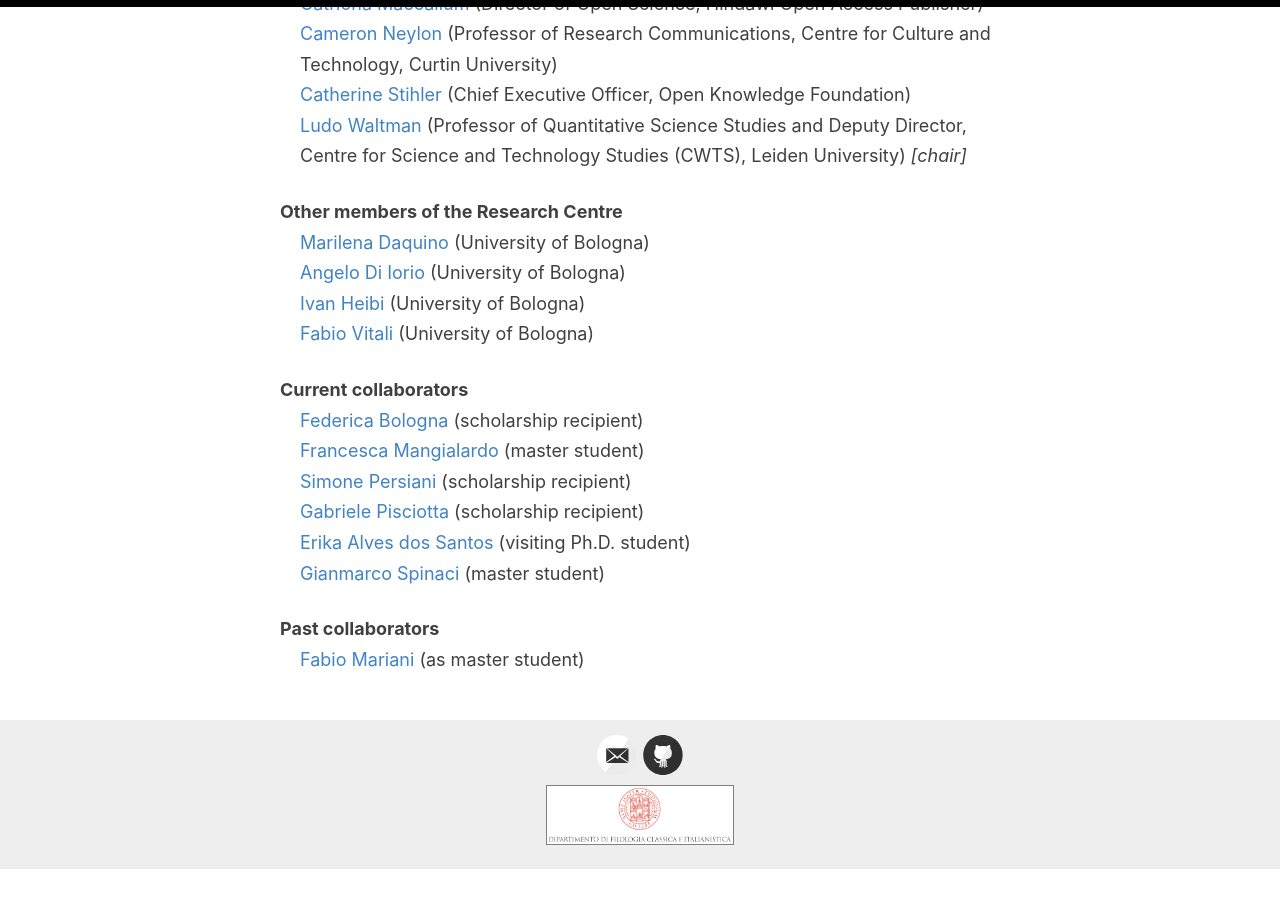
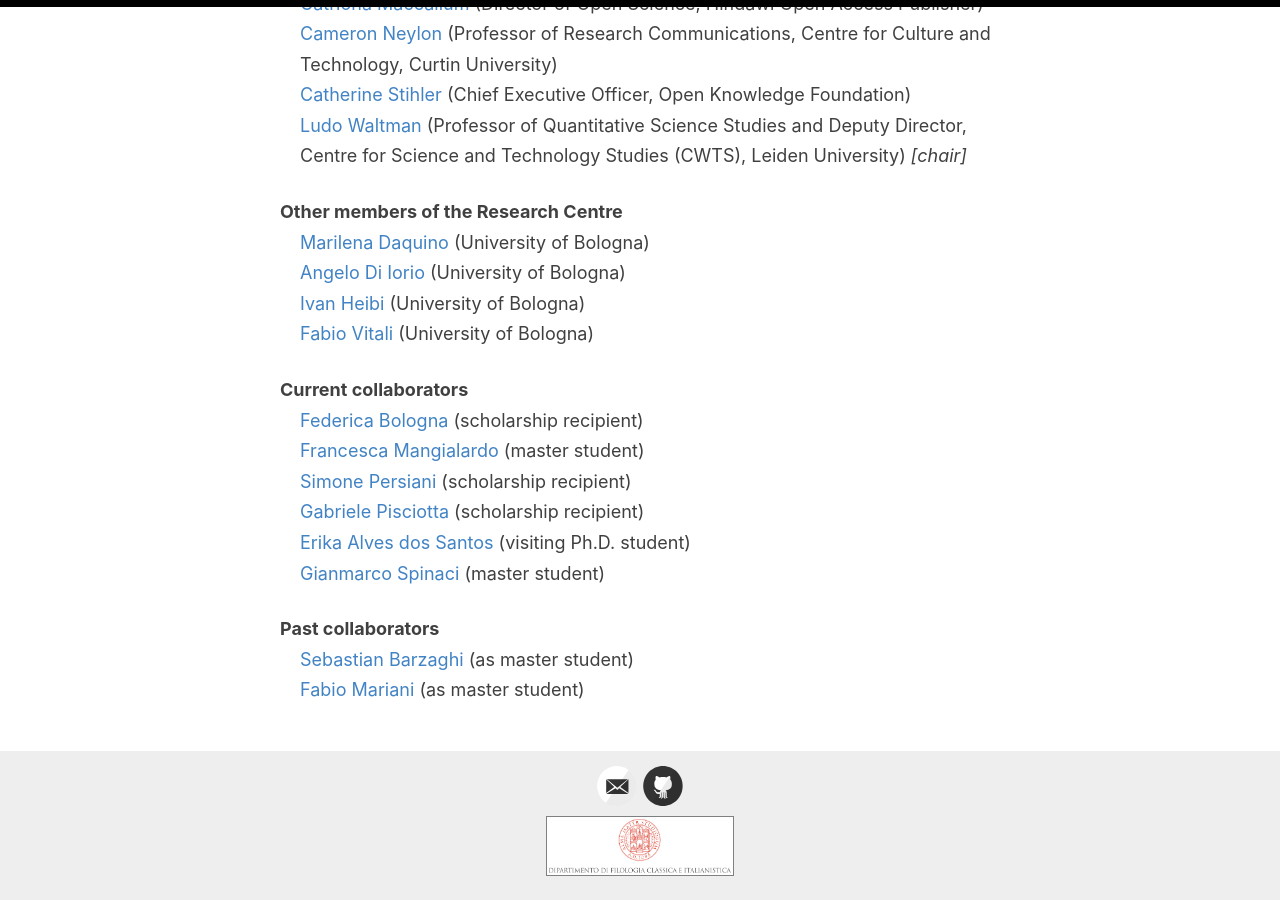
Before and after one commit to openscholarlymetadata/openscholarlymetadata.github.io, a Jekyll site: the page built from _pages/board.md, in a window 1280 px wide and 900 px high, scrolled down 669 px. Built offline with Jekyll 4.4.1, drawn with Linux system fonts in a browser that asks for light colours; before the commit the page ends 1539 px from its top, so only the background shows below that.

Commit message:
Update board.md

```diff
--- a/_pages/board.md
+++ b/_pages/board.md
@@ -43,5 +43,6 @@ permalink: /board/
 
 <dl>
     <dt><strong>Past collaborators</strong></dt>
+    <dd><a href="https://www.unibo.it/sitoweb/sebastian.barzaghi2/en">Sebastian Barzaghi</a> (as master student)</dd>
     <dd><a href="https://github.com/FabioMariani">Fabio Mariani</a> (as master student)</dd>
 </dl>
```
